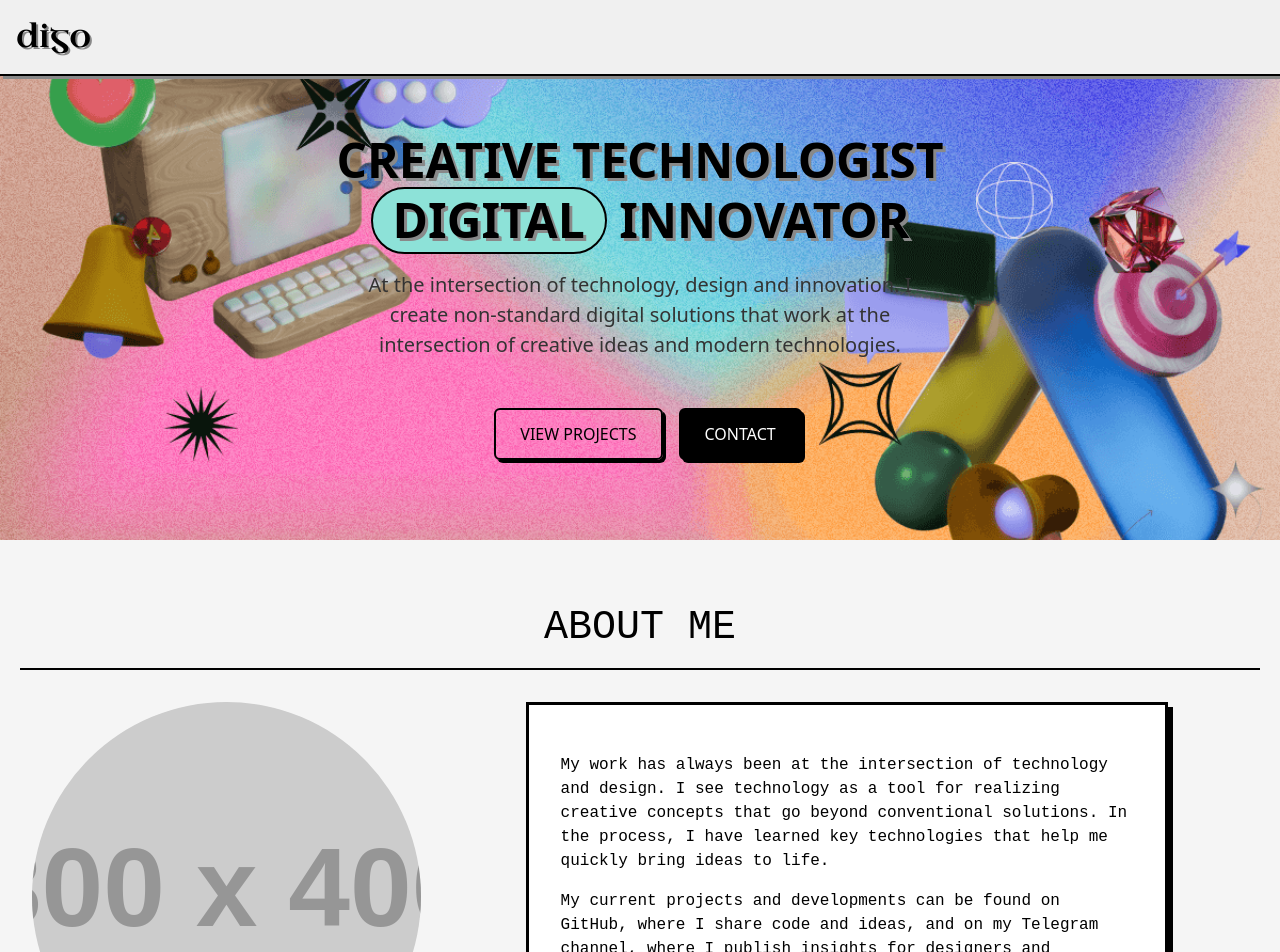
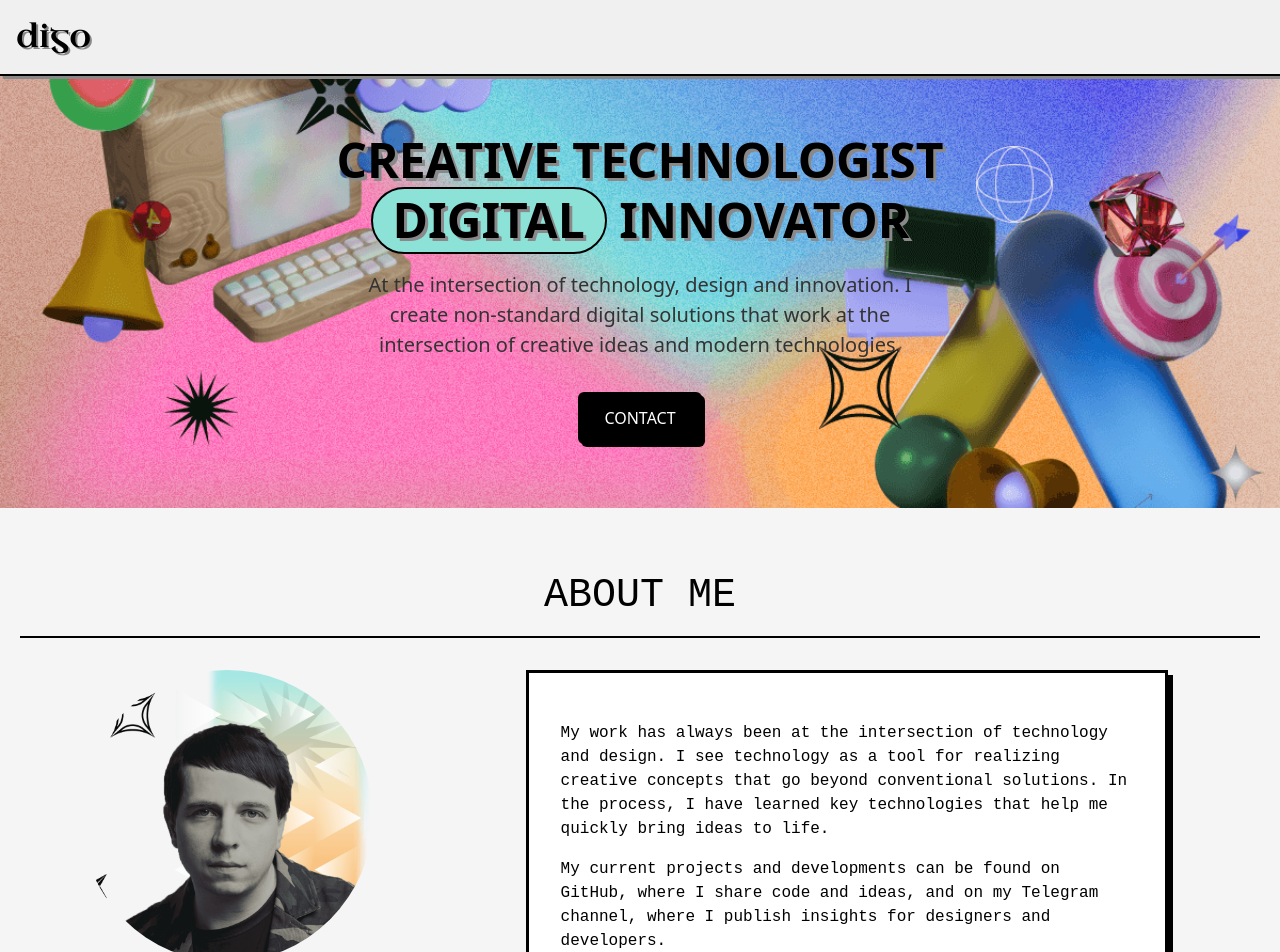
Before and after one commit to visualGravitySense/personal-creative-website, a React (Vite) app: page / in a window 1280 px wide. Shown: the top 952 px of the page. Built offline with nearby package versions, Linux system fonts and the light colour scheme.

Commit message:
part 3 hero, about

```diff
--- a/src/components/AboutSection.jsx
+++ b/src/components/AboutSection.jsx
@@ -8,7 +8,7 @@ import { FaTelegram, FaGithub, FaFacebookF, FaTwitter, FaInstagram, FaLinkedin }
 
 const AboutSection = ({ theme }) => {
   // URL изображения из JSONPlaceholder
-  const imageUrl = 'https://via.placeholder.com/800x400';
+  const imageUrl = '/src/assets/profile.png';
 
   return (
 
@@ -34,7 +34,7 @@ const AboutSection = ({ theme }) => {
                 </p>
                 <p>
                 My current projects and developments can be found on GitHub, where I share code and ideas, and on my Telegram channel, where I publish insights for designers and developers.
-                </p>
+                </p><br></br>
 
                 <div className="footer-social">
                   <a href="https://github.com/visualGravitySense" aria-label="GitHub"><FaGithub /></a>
--- a/src/components/AboutSection.scss
+++ b/src/components/AboutSection.scss
@@ -85,8 +85,9 @@ $accent-color: #fff;
   }
 
   .about-image {
-    width: 100%;
-
+    width: 75%;
+    margin: 0px 0px 20px 0px;
+    // align-items: left;
     aspect-ratio: 1/1; /* Makes it a perfect square */
     object-fit: cover; /* Ensures the image covers the whole area */
     border-radius: 50%; /* Makes the image circular */
--- a/src/components/HeroSection.jsx
+++ b/src/components/HeroSection.jsx
@@ -21,12 +21,12 @@ const HeroSection = ({ theme }) => {
           At the intersection of technology, design and innovation. I create non-standard digital solutions that work at the intersection of creative ideas and modern technologies.
         </p>
 
-        <div>
-          <Button className="m-3" variant="outline-secondary" href="/courses">View projects</Button>
+        {/* <div> */}
+          {/* <Button className="m-3" variant="outline-secondary" href="/courses">View projects</Button> */}
           {/* <Button className="m-2" variant="outline-secondary" href="/signup">Присоединиться сейчас</Button> */}
           <ChartModal  />
 
-        </div>
+        {/* </div> */}
         {/* </Col> */}
 
 
```
Also changed, not shown: src/assets/digo-bot.png (added), src/assets/profile.png (added).
